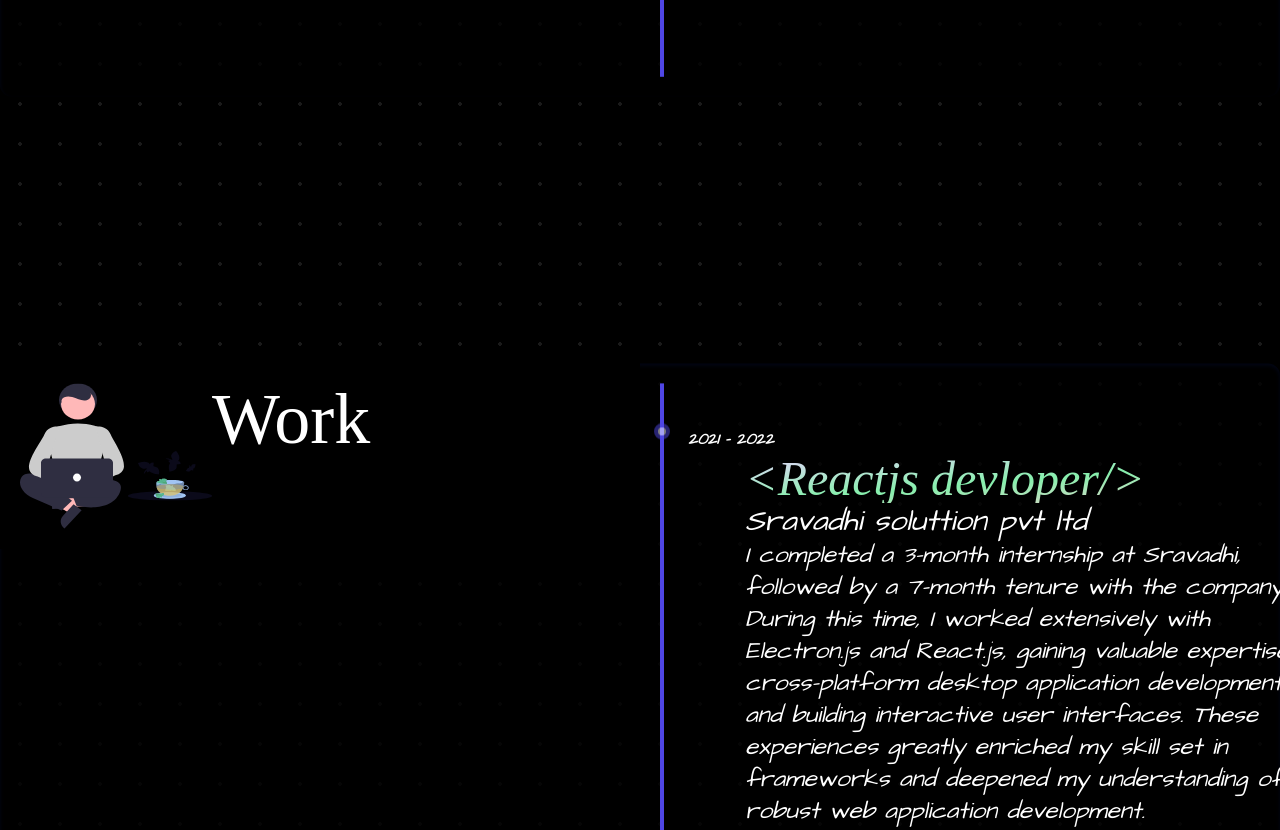
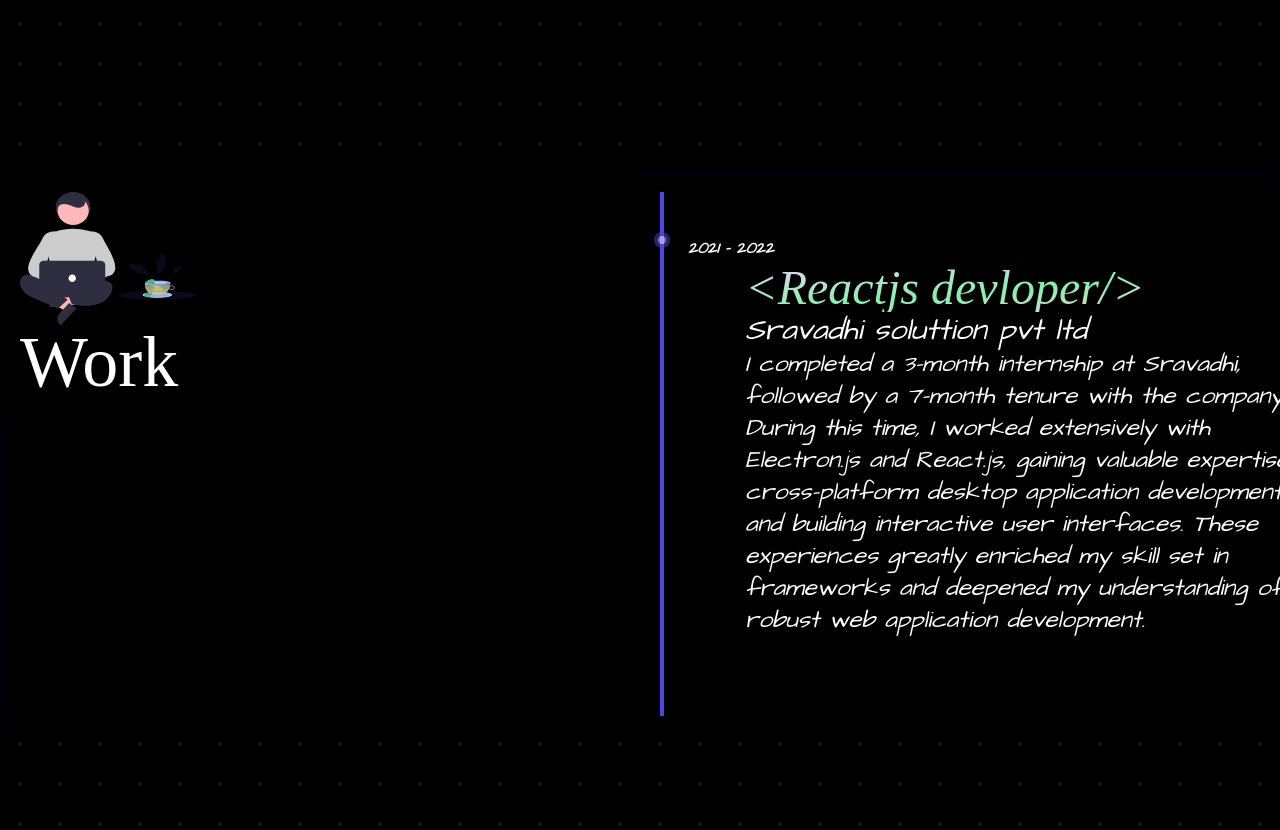
Before and after one commit to sneh-al/sneh-al.github.io, an Astro site: page /me in a window 1280 px wide. Shown: the part 1956-2786 px from the top of the page. Built offline with nearby package versions, Linux system fonts and the light colour scheme; Astro itself is replaced by a stand-in of ours; a web font is replaced by a local one.

Commit message:
fix view

```diff
--- a/src/components/Index/Intro.astro
+++ b/src/components/Index/Intro.astro
@@ -5,7 +5,7 @@ import Links from "./Links.astro";
 
 <div
 
-  class='bg-gray-900 p-5 py-14 lg:pt-24 lg:pb-0  lg:bg-transparent bg-opacity-90 lg:w-3/4 flex-col  z-1 flex  lg:tracking-widest leading-loose '>
+  class='bg-gray-900 p-5 py-14 lg:pt-24 lg:pb-0 z-50  lg:bg-transparent bg-opacity-90 lg:w-3/4 flex-col  z-1 flex  lg:tracking-widest leading-loose '>
   <h1
     data-scroll
     class='font-bold w-full bg-gradient-to-br  from-red-900  via-rose-900 to-violet-900  dark:from-purple-200 dark:via-green-300 dark:to-rose-200 bg-clip-text text-transparent
--- a/src/components/Index/ProfileCard.astro
+++ b/src/components/Index/ProfileCard.astro
@@ -7,7 +7,7 @@ import bg from "../../assets/bg.svg";
 ---
 
 <div
-class='md:w-96   md:ml-auto lg:mx-auto lg:h-screen  sticky  p-5   rounded-xl text-gray-800 dark:text-gray-400 overflow-hidden group hover:shadow-2xl motion-safe:transition-all motion-safe:duration-700'
+class='md:w-96   md:ml-auto lg:mx-auto lg:h-screen  sticky  p-5 pb-10  lg:pb-5   rounded-xl text-gray-800 dark:text-gray-400 overflow-hidden group hover:shadow-2xl motion-safe:transition-all motion-safe:duration-700'
   data-scroll
   data-scroll-sticky
   data-scroll-target="body"
--- a/src/layouts/TimelineLayout.astro
+++ b/src/layouts/TimelineLayout.astro
@@ -2,7 +2,7 @@
 const { title, src } = Astro.props;
 ---
 
-<section class='py-24' data-scroll data-scroll-repeat data-scroll-speed='1'>
+<section class='py-24' >
 
   <div
     class={`${title}  lg:max-w-7xl m-auto md:flex time bg-black bg-opacity-75 shadow-inner shadow-slate-950 rounded-xl`}>
@@ -10,15 +10,15 @@ const { title, src } = Astro.props;
 
     <header class='md:w-1/2'>
       <h2
-        class='dark:text-white relative bg-black gap-0 m-0 p-5 z-50 text-4xl md:text-7xl lg:text-7xl capitalize flex items'
+        class='dark:text-white relative bg-black gap-0 m-0 p-5 z-50 text-4xl md:text-7xl lg:text-7xl capitalize flex items flex-col'
         data-scroll
         data-scroll-sticky
         data-scroll-target={`.${title}`}
-        data-scroll-repeat
-        data-scroll-speed='1.5'>
+        data-scroll-repeat>
          <img
     src={src}
     alt=''
+    class="w-24 md:w-44"
     srcset=''
 
   />
```
